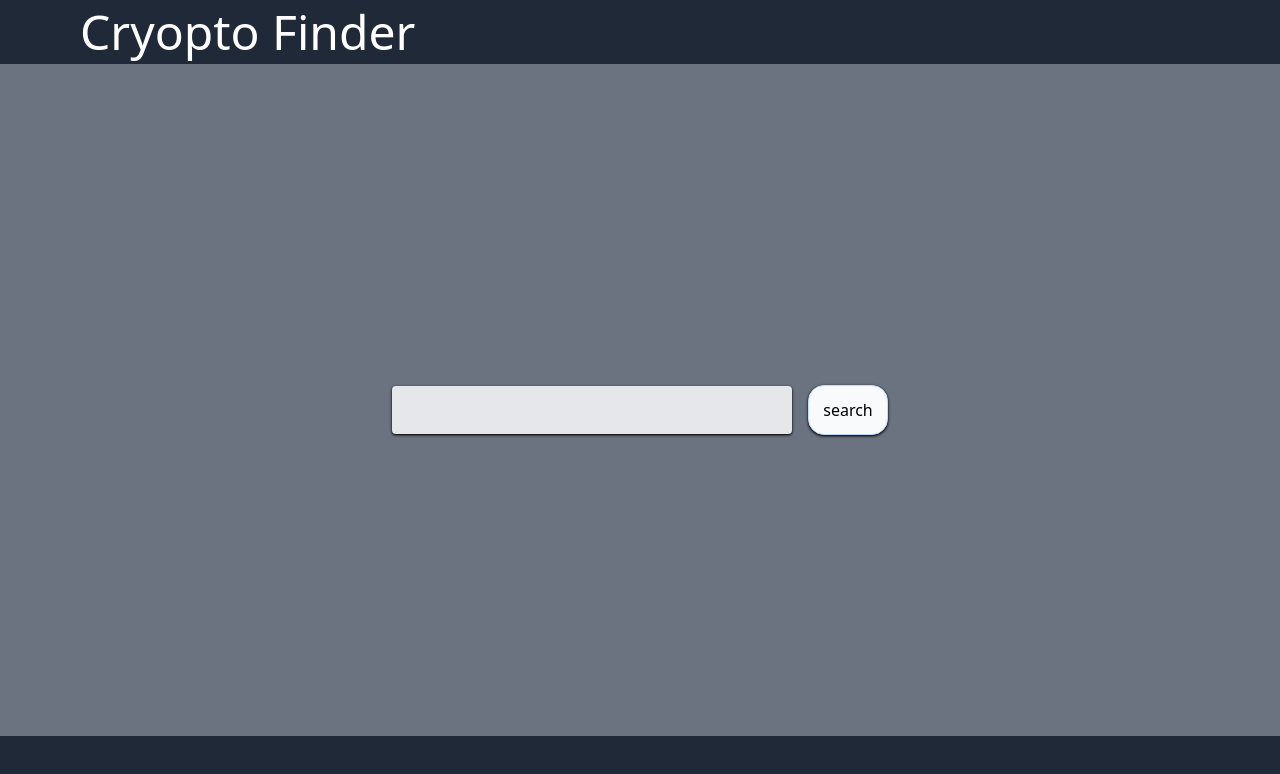
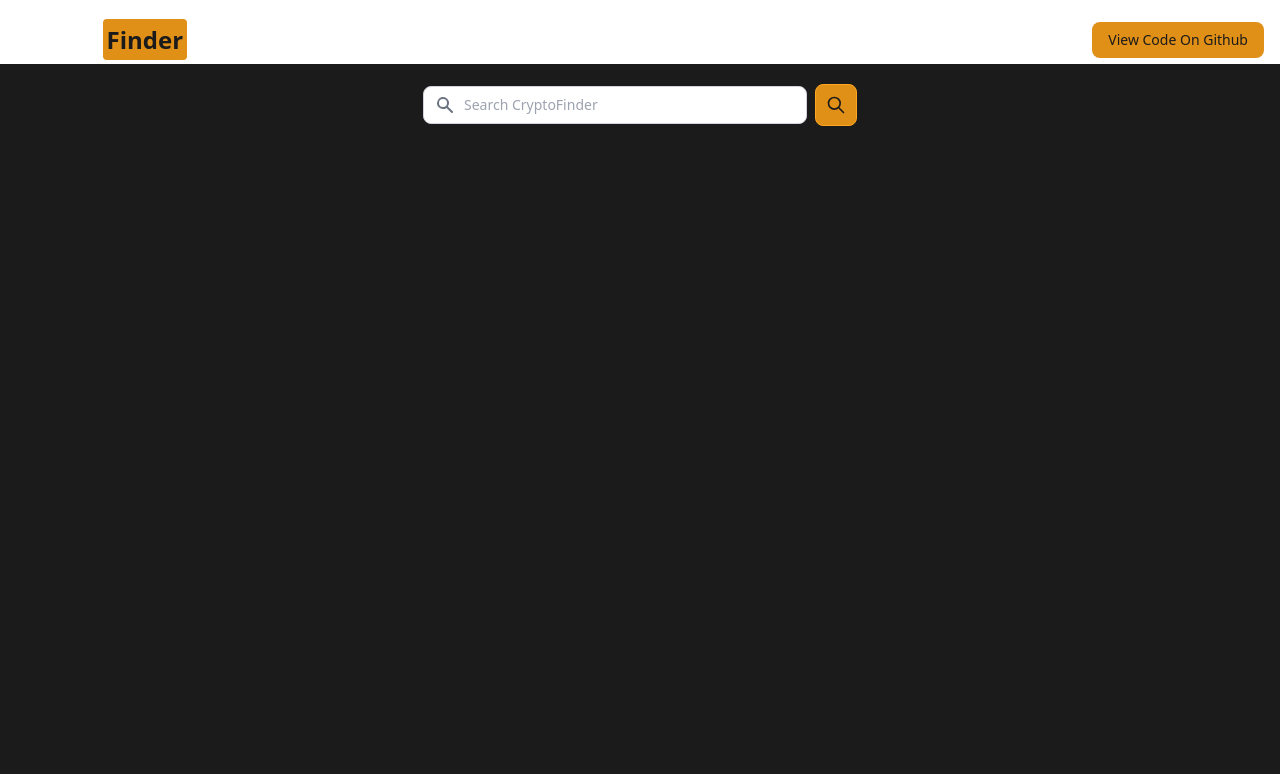
Before and after one commit to dav1lex/crypto-finder, a React (Create React App) app: page / in a window 1280 px wide. Shown: the top 774 px of the page. Built offline with nearby package versions, Linux system fonts and the light colour scheme.

Commit message:
color adjust & 💅💅💅tidiness💅💅💅

```diff
--- a/src/App.js
+++ b/src/App.js
@@ -8,7 +8,6 @@ function App() {
             <Routes>
                 <Route path='/' element={<Home/>}/>
                 <Route path='/coin/:api_symbol' element={<Coinpage/>}/>
-
             </Routes>
         </BrowserRouter>
     )
--- /dev/null
+++ b/src/Components/Body.js
@@ -0,0 +1,11 @@
+import {Search} from "../pages/Search";
+
+export function Body() {
+    return <div
+        className="w-screen h-[92vh] bg-black flex
+              justify-center items-center">
+        <div className="w-screen h-full bg-p-black pt-5">
+            <Search/>
+        </div>
+    </div>;
+}
--- /dev/null
+++ b/src/Components/Navbar.js
@@ -0,0 +1,48 @@
+export function Navbar(props) {
+    return <nav
+        className="bg-white dark:bg-black
+          max-w-screen h-[8vh]" onClick={props.onClick}>
+        <div className=" flex flex-wrap items-center
+                justify-between mx-auto p-4">
+                    <span
+                        className="self-center text-2xl font-semibold whitespace-nowrap dark:text-white hover:cursor-pointer">
+                        <span className='text-white'>Crypto </span>
+                        <span className='text-p-black bg-p-orange rounded
+                        p-1'>Finder</span>
+                    </span>
+            <div className="flex md:order-2">
+                <button type="button"
+                        className="text-p-black bg-p-orange hover:bg-p-dark-orange focus:ring-4
+                                     focus:outline-none focus:ring-blue-300 font-medium rounded-lg
+                                     text-sm px-4 py-2 text-center mr-3 md:mr-0 dark:bg-p-orange
+                                      dark:hover:bg-p-dark-orange dark:focus:ring-blue-800">
+                    <a href='https://github.com/dav1lex/crypto-finder' > View Code On Github</a>
+                </button>
+                <button data-collapse-toggle="navbar-sticky" type="button"
+                        className="inline-flex items-center p-2 text-sm text-gray-500 rounded-lg md:hidden hover:bg-gray-100 focus:outline-none focus:ring-2 focus:ring-gray-200 dark:text-gray-400 dark:hover:bg-gray-700 dark:focus:ring-gray-600"
+                        aria-controls="navbar-sticky" aria-expanded="false">
+                    <span className="sr-only">Open main menu</span>
+                    <svg className="w-6 h-6" aria-hidden="true" fill="currentColor" viewBox="0 0 20 20"
+                         xmlns="http://www.w3.org/2000/svg">
+                        <path fill-rule="evenodd"
+                              d="M3 5a1 1 0 011-1h12a1 1 0 110 2H4a1 1 0 01-1-1zM3 10a1 1 0 011-1h12a1 1 0 110 2H4a1 1 0 01-1-1zM3 15a1 1 0 011-1h12a1 1 0 110 2H4a1 1 0 01-1-1z"
+                              clip-rule="evenodd"></path>
+                    </svg>
+                </button>
+            </div>
+            <div className="items-center justify-between hidden w-full md:flex md:w-auto md:order-1"
+                 id="navbar-sticky">
+                <ul className="flex flex-col p-4 md:p-0 mt-4 font-medium border border-gray-100
+                         rounded-lg  md:flex-row md:space-x-8 md:mt-0 md:border-0 md:bg-white
+                          dark:bg-transparent md:dark:bg-p-black dark:border-gray-700">
+                    <li>
+                        <a className="block py-2 pl-3 pr-4 text-white
+                                    rounded md:p-3
+                                     md:dark:text-white cursor-pointer"
+                           aria-current="page">Home</a>
+                    </li>
+                </ul>
+            </div>
+        </div>
+    </nav>;
+}
--- a/src/pages/Coinpage.js
+++ b/src/pages/Coinpage.js
@@ -1,5 +1,7 @@
-import {Link, useNavigate, useParams} from "react-router-dom";
+import {useNavigate, useParams} from "react-router-dom";
 import {useEffect, useState} from "react";
+import {Navbar} from "../Components/Navbar";
+import {Search} from "./Search";
 
 export function Coinpage() {
     const params = useParams();
@@ -14,40 +16,21 @@ export function Coinpage() {
             setShowCoin(json)
         )
 
-    }, [coin])
+    }, [params])
 
     function tohome() {
         navigate('/')
     }
 
-    console.log(showCoin)
     return (
         <>
-            <>
-                <div id={'navbar'} className='w-screen h-[8vh] bg-gray-800 flex pl-20 pr-20 items-center'>
-                    <h1 className='text-5xl text-white cursor-pointer' onClick={tohome}>Cryopto Finder</h1>
+            <Navbar onClick={tohome}/>
+            <div className="w-screen h-[92vh] bg-black flex justify-center items-center">
+                <div className="w-screen h-full bg-red-900 pt-5">
+
                 </div>
-                <div
-                    className='w-screen h-[84vh] bg-gray-500 flex flex-col justify-center items-center justify-between overflow-y-scroll'>
+            </div>
 
-                    <div className='w-5/6 h-[30vh] bg-yellow-400 flex'>
-                        <div className='bg-red-900 h-full w-1/5 '>
-                            <img src={''}/>
-                        </div>
-                        <div className='bg-blue-900 w-40 h-40 flex flex-col justify-center'>
-                            <div className={'text-5xl text-white'}>{showCoin.name}</div>
-                        </div>
-                    </div>
-
-                    <div className='w-5/6 h-[30vh] bg-green-900'></div>
-
-                    {/*<Link to={'/'} className='butt'>go back home</Link>*/} {/*bu eve git tusu */}
-                </div>
-
-
-                <div className='w-screen h-[8vh] bg-gray-800 fixed bottom-0'></div>
-
-            </>
         </>
     )
 }
--- a/src/pages/Home.js
+++ b/src/pages/Home.js
@@ -1,8 +1,9 @@
 import {useNavigate} from "react-router-dom";
-import {Search} from "./Search";
+import {Navbar} from "../Components/Navbar";
+import {Body} from "../Components/Body";
+
 
 export function Home() {
-
     const navigate = useNavigate()
 
     function tohome() {
@@ -10,17 +11,11 @@ export function Home() {
     }
 
     return (
-        <>
-            <div id={'navbar'} className='w-screen h-[8vh] bg-gray-800 flex pl-20 pr-20 items-center'>
-                <h1 className='text-5xl text-white' onClick={tohome}>Cryopto Finder</h1>
-            </div>
-            <div className='w-screen h-[84vh] bg-gray-500 flex items-center justify-center'>
-                <Search/>
-            </div>
+        <div className='overflow-x-hidden'>
+            <Navbar onclick={tohome}/>
+            <Body/>
 
 
-            <div className='w-screen h-[8vh] bg-gray-800 fixed bottom-0'></div>
-
-        </>
+        </div>
     )
 }
--- a/src/pages/Search.js
+++ b/src/pages/Search.js
@@ -19,8 +19,6 @@ export function Search() {
         json.coins.length === 0 ? setnotfound(true) : setnotfound(false)
     }
 
-    console.log(notfound)
-
     function searchcoin(e) {
         e.preventDefault()
         setloading(true)
@@ -30,31 +28,21 @@ export function Search() {
             .then(() => setloading(false))
     }
 
-    // console.log(`list : ${templist}`)
-    // console.log(`searchtext : ${searchitem}`)
-
     function clearfields() {
         setsearchitem('')
         setTemplist([])
     }
 
-    function showandremove() {
+    function showNotfound() {
         setTimeout(() => {
             setnotfound(false)
         }, 5000)
-        // return <div
-        //     className="flex p-4 mb-4 text-sm text-red-700 border border-red-700 rounded-lg bg-white shadow shadow-2xl shadow-black"
-        //     role="alert">
-        //     <span className="sr-only">Info</span>
-        //     <div>
-        //         <span className="font-medium">Not Found!</span>
-        //     </div>
-        // </div>
         return <div id="toast-danger"
-                    className="flex items-center w-full max-w-xs p-4 mb-4
-                     text-gray-500 bg-white rounded-lg shadow dark:text-gray-400 dark:bg-gray-800"
+                    className="flex items-center  max-w-xs p-4 mt-4
+                     text-gray-500 bg-white rounded-lg shadow dark:text-black dark:bg-p-orange
+                     border border-p-dark-orange"
                     role="alert">
-            <div className="text-sm font-normal">Not Found</div>
+            <div className="font-bold text-sm ">Not Found</div>
 
         </div>
     }
@@ -62,7 +50,7 @@ export function Search() {
     function showloading() {
         return <div role="status">
             <svg aria-hidden="true"
-                 className="w-12 h-12 mr-2 text-gray-200 animate-spin dark:text-gray-600 fill-blue-700"
+                 className="w-14 h-14 mt-5  animate-spin dark:text-black fill-p-orange"
                  viewBox="0 0 100 101" fill="none" xmlns="http://www.w3.org/2000/svg">
                 <path
                     d="M100 50.5908C100 78.2051 77.6142 100.591 50 100.591C22.3858 100.591 0 78.2051 0 50.5908C0 22.9766 22.3858 0.59082 50 0.59082C77.6142 0.59082 100 22.9766 100 50.5908ZM9.08144 50.5908C9.08144 73.1895 27.4013 91.5094 50 91.5094C72.5987 91.5094 90.9186 73.1895 90.9186 50.5908C90.9186 27.9921 72.5987 9.67226 50 9.67226C27.4013 9.67226 9.08144 27.9921 9.08144 50.5908Z"
@@ -71,51 +59,86 @@ export function Search() {
                     d="M93.9676 39.0409C96.393 38.4038 97.8624 35.9116 97.0079 33.5539C95.2932 28.8227 92.871 24.3692 89.8167 20.348C85.8452 15.1192 80.8826 10.7238 75.2124 7.41289C69.5422 4.10194 63.2754 1.94025 56.7698 1.05124C51.7666 0.367541 46.6976 0.446843 41.7345 1.27873C39.2613 1.69328 37.813 4.19778 38.4501 6.62326C39.0873 9.04874 41.5694 10.4717 44.0505 10.1071C47.8511 9.54855 51.7191 9.52689 55.5402 10.0491C60.8642 10.7766 65.9928 12.5457 70.6331 15.2552C75.2735 17.9648 79.3347 21.5619 82.5849 25.841C84.9175 28.9121 86.7997 32.2913 88.1811 35.8758C89.083 38.2158 91.5421 39.6781 93.9676 39.0409Z"
                     fill="currentFill"/>
             </svg>
-            <span className="sr-only">Loading...</span>
+
         </div>;
     }
 
     return (
         <div>
-            <div className='flex flex-col items-center'>
-                <div>{notfound ? showandremove() : <p></p>}</div>
-                <div>{loading ? showloading() : <p></p>}</div>
-                <form onSubmit={searchcoin}>
-                    <input value={searchitem} className='mr-4 p-3 rounded shadow shadow-black w-[400px] bg-gray-200'
-                           onChange={inputhandler}/>
-                    <button type='submit' className='bg-gray-50 w-20 p-3 border border-blue-200 mt-5  shadow shadow-black
-                 rounded-2xl hover:bg-gray-600 hover:text-gray-300 transition  '>search
+            <div className='flex  flex-col items-center'>
+
+                <form onSubmit={searchcoin} className="flex items-center">
+                    <label htmlFor="simple-search" className="sr-only">Search</label>
+                    <div className="relative w-full">
+                        <div className="absolute inset-y-0 left-0 flex items-center pl-3 pointer-events-none">
+                            <svg aria-hidden="true" className="w-5 h-5 text-gray-500 dark:text-gray-400"
+                                 fill="currentColor" viewBox="0 0 20 20" xmlns="http://www.w3.org/2000/svg">
+                                <path fill-rule="evenodd"
+                                      d="M8 4a4 4 0 100 8 4 4 0 000-8zM2 8a6 6 0 1110.89 3.476l4.817 4.817a1 1 0 01-1.414 1.414l-4.816-4.816A6 6 0 012 8z"
+                                      clip-rule="evenodd"></path>
+                            </svg>
+                        </div>
+                        <input value={searchitem} onChange={inputhandler} type="text" id="simple-search"
+                               className=" border border-gray-300 text-red-600 text-sm rounded-lg
+                               focus:ring-blue-500 focus:border-blue-500 block
+                                w-96 pl-10  dark:bg-neutral-700 dark:border-gray-600
+                                 dark:placeholder-neutral-400
+                                 dark:text-white dark:focus:ring-neutral-600 dark:focus:border-blue-500"
+                               placeholder="Search CryptoFinder" required/>
+
+                    </div>
+
+                    <button type="submit"
+                            className="p-2.5 ml-2 text-sm font-medium text-p-black bg-p-orange
+                             rounded-lg border border-p-dark-orange hover:bg-p-dark-orange
+                              focus:ring-4 focus:outline-none focus:ring-orange-500
+                               dark:bg-p-orange dark:hover:bg-p-dark-orange
+                                dark:focus:bg-p-dark-orange">
+                        <svg className="w-5 h-5" fill="none" stroke="currentColor" viewBox="0 0 24 24"
+                             xmlns="http://www.w3.org/2000/svg">
+                            <path strokeLinecap="round" strokeLinejoin="round" strokeWidth="2"
+                                  d="M21 21l-6-6m2-5a7 7 0 11-14 0 7 7 0 0114 0z"></path>
+                        </svg>
+                        <span className="sr-only">Search</span>
                     </button>
+                </form>
+            </div>
+            <div className='flex  flex-wrap items-center justify-center'>
+                {loading ? showloading() :
+                    //loading
+                    notfound ? showNotfound() :
+                        //if not found show error
+                        //if found iterate 10 coins ;
+                        templist.slice(0, 10).map((coin, key) => {
+                            return <div key={key} className='bg-neutral-800  w-56 h-24 m-5 pl-2
+                             flex items-center rounded shadow transition ease-in-out cursor-pointer
+                              hover:-translate-y-1 hover:scale-110 group'>
 
-                </form>
+                                <div className='flex flex-col items-center '>
+                                    <img src={coin.large} width={50}/>
+                                    <span className='italic font-bold text-p-orange'>{coin.symbol}</span>
+                                </div>
+                                <div className='flex flex-col pl-4 '>
+                                    <div className='text-sm text-white '>{coin.name}</div>
+                                    <div
+                                        className='text-red-600'>Rank: {coin.market_cap_rank == null ? ' N/A' : coin.market_cap_rank}</div>
+                                    <Link className='font-bold group-hover:underline
+                                    group-hover:text-p-orange transition delay-75'
+                                          to={`/coin/${templist[key].api_symbol}`}>More info></Link>
+                                </div>
 
 
-            </div>
-            <div className='flex flex-wrap items-center justify-center'>
-                {templist.slice(0, 10).map((coin, key) => {
-                    return <div key={key} className='bg-gray-600  w-52 h-24 m-5 pl-2 flex items-center rounded shadow
-                    shadow-gray-700 transition ease-in-out cursor-pointer hover:-translate-y-1 hover:scale-110
-                     group'>
-                        <div className='flex flex-col items-center'>
-                            <img src={coin.large} width={50}/>
-                            <span className='italic font-bold'>{coin.symbol}</span>
-                        </div>
-                        <div className='flex flex-col pl-4'>
-                            <div className='font-bold'>{coin.name}</div>
-                            <div
-                                className='text-red-300'>Rank: {coin.market_cap_rank == null ? ' N/A' : coin.market_cap_rank}</div>
-                            <Link className='group-hover:underline' to={`/coin/${templist[key].api_symbol}`}>More
-                                info</Link>
-                            {console.log(coin)}
-                        </div>
-                    </div>
-                })}
+                            </div>
+                        })}
 
             </div>
-            <div className='w-screen flex justify-center'>
+            <div className=' flex justify-center'>
                 {templist.length > 0 && (
-                    <button className='bg-gray-50 w-32 p-3 border border-blue-200 mt-5  shadow shadow-black
-                 rounded-2xl hover:bg-gray-600 hover:text-gray-300 transition '
+                    <button className='p-4 font-medium capitalize text-black bg-p-orange
+                             rounded-lg border border-p-dark-orange hover:bg-p-dark-orange
+                              focus:ring-4 focus:outline-none focus:ring-orange-500
+                               dark:bg-p-orange dark:hover:bg-p-dark-orange
+                                dark:focus:bg-p-dark-orange '
                             onClick={clearfields}>clear
                         results</button>
                 )}
```
Also changed, not shown: public/index.html (+2 -22 lines), tailwind.config.js (+12 -1 lines).
